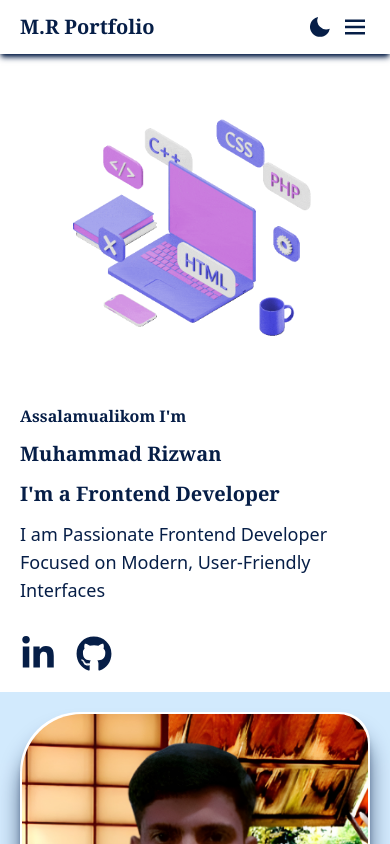
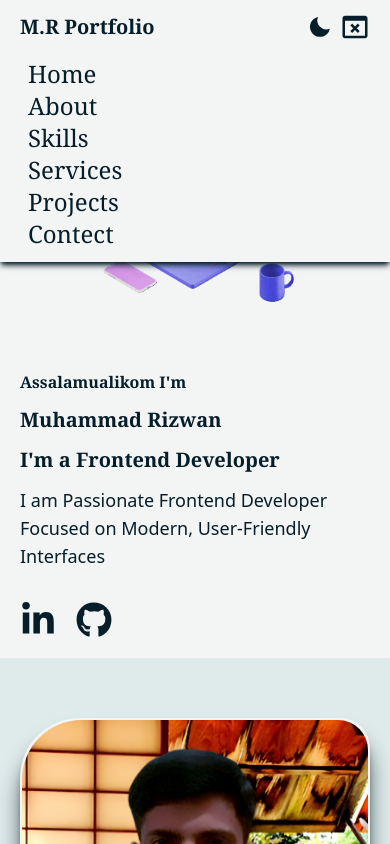
Before and after one commit to Rizwan-Ghouri/M.R-portfolio, a React (Vite) app: page / in a window 390 px wide. Both pictures are taken after a click on the icon 355 px from the left and 27 px from the top of the page. Shown: the top 844 px of the page. Built offline with nearby package versions, Linux system fonts and the light colour scheme.

Commit message:
responsive navbar and color change

```diff
--- a/src/components/About/About.jsx
+++ b/src/components/About/About.jsx
@@ -9,7 +9,7 @@ const About = () => {
   return (
     <div
       id="about"
-      className="text-darkcolor bg-hover/20 min-h-150"
+      className="text-darkcolor bg-hover/20 min-h-150 pt-10 md:pt-0"
     >
       <div className="container page-center p-5 ">
         <div className="grid grid-cols-1 sm:grid-cols-2 gap-3 place-items-center min-h-155">
--- a/src/components/ContectUs/ContectUs.jsx
+++ b/src/components/ContectUs/ContectUs.jsx
@@ -119,7 +119,7 @@ function ContectUs() {
             <button
               onClick={handleSubmit}
               type="submit"
-              className="w-full bg-blue-500 text-white py-2 rounded-lg hover:bg-blue-600 transition-colors"
+              className="w-full bg-blue-500 text-textcolor py-2 rounded-lg hover:bg-blue-600 transition-colors"
             >
               Send Message
             </button>
--- a/src/components/Footer/Footer.jsx
+++ b/src/components/Footer/Footer.jsx
@@ -3,7 +3,7 @@ import Heading from "../common/Heading/Heading";
 
 const Footer = (props) => {
   return (
-    <footer className="bg-white text-darkcolor dark:bg-darkcolor dark:text-textcolor rotate-180 shadow-md shadow-darkcolor dark:shadow-white">
+    <footer className="bg-textcolor text-darkcolor dark:bg-darkcolor dark:text-textcolor rotate-180 shadow-md shadow-darkcolor dark:shadow-textcolor">
       <div className="container page-center py-2 rotate-180 flex items-center gap-5">
         <div>
           <Heading
--- a/src/components/Hero/Hero.jsx
+++ b/src/components/Hero/Hero.jsx
@@ -6,7 +6,7 @@ import { FaGithub, FaLinkedinIn } from "react-icons/fa";
 
 const Hero = () => {
   return (
-    <div className=" bg-textcolor text-darkcolor dark:bg-darkcolor dark:text-textcolor">
+    <div className=" bg-textcolor text-darkcolor dark:bg-darkcolor dark:text-textcolor pt-5">
       <div className="container page-center">
         <div className="grid grid-cols-1 sm:grid-cols-2 place-items-center min-h-145 ">
           <div className="space-y-3 order-2 sm:order-1 md:p-5 ">
--- a/src/components/Navbar/Navbar.jsx
+++ b/src/components/Navbar/Navbar.jsx
@@ -1,12 +1,21 @@
-import { BiMenu, BiSolidMoon, BiSolidSun } from "react-icons/bi";
+import {
+  BiCloset,
+  BiMenu,
+  BiSolidMoon,
+  BiSolidSun,
+  BiWindowClose,
+} from "react-icons/bi";
 import { Navlinks } from "../../utils/constants/Navlink";
 import PropTypes from "prop-types";
 import Heading from "../common/Heading/Heading";
+import ResponsiveMenu from "./ResponsiveMenu";
+import { useState } from "react";
 
 const Navbar = ({ theme, setTheme }) => {
-
+  const [showMenu, setShowMenu] = useState(false);
   return (
-    <nav className="container page-center bg-textcolor text-darkcolor dark:bg-darkcolor dark:text-textcolor shadow-md shadow-darkcolor dark:shadow-white px-4 py-1 sticky top-0 inset-x-0 z-50">
+    <div>
+      <nav className="container page-center bg-textcolor text-darkcolor dark:bg-darkcolor dark:text-textcolor shadow-md shadow-darkcolor dark:shadow-textcolor px-4 py-1 fixed top-0 inset-x-0 z-50">
         <div className="flex items-center justify-between py-2 md:px-5">
           <div>
             <Heading
@@ -50,7 +59,17 @@ const Navbar = ({ theme, setTheme }) => {
                   className="text-2xl cursor-pointer"
                   onClick={() => setTheme("light")}
                 />
-              <BiMenu className="text-3xl cursor-pointer md:hidden" />
+                {showMenu ? (
+                  <BiWindowClose
+                    className="text-3xl cursor-pointer md:hidden"
+                    onClick={() => setShowMenu(false)}
+                  />
+                ) : (
+                  <BiMenu
+                    className="text-3xl cursor-pointer md:hidden"
+                    onClick={() => setShowMenu(true)}
+                  />
+                )}
               </div>
             ) : (
               <div className="flex gap-2 items-center">
@@ -58,12 +77,24 @@ const Navbar = ({ theme, setTheme }) => {
                   className="text-2xl cursor-pointer"
                   onClick={() => setTheme("dark")}
                 />
-              <BiMenu className="text-3xl cursor-pointer md:hidden" />
+                {showMenu ? (
+                  <BiWindowClose
+                    className="text-3xl cursor-pointer md:hidden"
+                    onClick={() => setShowMenu(false)}
+                  />
+                ) : (
+                  <BiMenu
+                    className="text-3xl cursor-pointer md:hidden"
+                    onClick={() => setShowMenu(true)}
+                  />
+                )}
               </div>
             )}
           </div>
         </div>
+        {showMenu ? <ResponsiveMenu className="block" /> : null}
       </nav>
+    </div>
   );
 };
 
--- a/src/components/Navbar/ResponsiveMenu.jsx
+++ b/src/components/Navbar/ResponsiveMenu.jsx
@@ -1,11 +1,23 @@
-import React from 'react'
+import React, { useState } from "react";
+import { Navlinks } from "../../utils/constants/Navlink";
 
 const ResponsiveMenu = () => {
   return (
-    <div>
+    <div className="bg-textcolor text-darkcolor dark:bg-darkcolor dark:text-textcolor sticky top-10 md:hidden">
+      <ul className="p-2 shadow-darkcolor dark:shadow-textcolor">
+        {Navlinks.map((links) => {
+          return (
+            <li
+              className=" text-2xl font-serif hover:text-bluecolor dark:hover:text-hover duration-300"
+              key={links.id}
+            >
+              <a href={links.link}>{links.name}</a>
+            </li>
+          );
+        })}
+      </ul>
+    </div>
+  );
+};
 
-    </div>
-  )
-}
-
-export default ResponsiveMenu
+export default ResponsiveMenu;
--- a/src/components/Skills/Skills.jsx
+++ b/src/components/Skills/Skills.jsx
@@ -8,7 +8,7 @@ const Skills = () => {
   return (
     <div
       id="skills"
-      className="text-darkcolor dark:bg-darkcolor dark:text-white py-5 pt-15"
+      className="text-darkcolor dark:bg-darkcolor dark:text-textcolor py-5 pt-15"
     >
       <div className="container page-center">
         <div className="flex items-center justify-center">
--- a/src/components/common/SkillsCards/SkillsCards.jsx
+++ b/src/components/common/SkillsCards/SkillsCards.jsx
@@ -8,7 +8,7 @@ const SkillsCards = ({ title, description, level, icon }) => {
   return (
     <div
       data-aos="fade-up"
-      className="text-darkcolor dark:bg-darkcolor dark:text-white rounded-2xl hover:border-2 hover:border-bluecolor duration-300"
+      className="text-darkcolor dark:bg-darkcolor dark:text-textcolor rounded-2xl hover:border-2 hover:border-bluecolor duration-300"
     >
       <div className="shadow-darkcolor  hover:duration-500 dark:shadow-textcolor rounded-2xl shadow-lg p-5">
         <div className="flex items-center gap-4">
--- a/src/index.css
+++ b/src/index.css
@@ -3,10 +3,14 @@
 @custom-variant dark (&:where(.dark, .dark *));
 
 @theme {
-  --color-darkcolor: #061e47;
+  --color-darkcolor: #061E29;
+  --color-bluecolor: #1D546D;
+  --color-textcolor: #F3F4F4;
+  --color-hover: #5F9598;
+  /* --color-darkcolor: #061e47;
   --color-bluecolor: #2196f3;
   --color-textcolor: #ffffff;
-  --color-hover: #2196f3;
+  --color-hover: #2196f3; */
 
   --container-padding: 1rem;
   --container-padding-sm: 3rem;
--- a/src/pages/Home/Home.jsx
+++ b/src/pages/Home/Home.jsx
@@ -39,7 +39,7 @@ const Home = () => {
   }, []);
 
   return (
-    <div>
+    <div className="overflow-x-hidden">
 
       <Navbar theme={theme} setTheme={setTheme} />
       <Hero theme={theme} />
```
Lines whose indentation alone changed are shown as unchanged.
